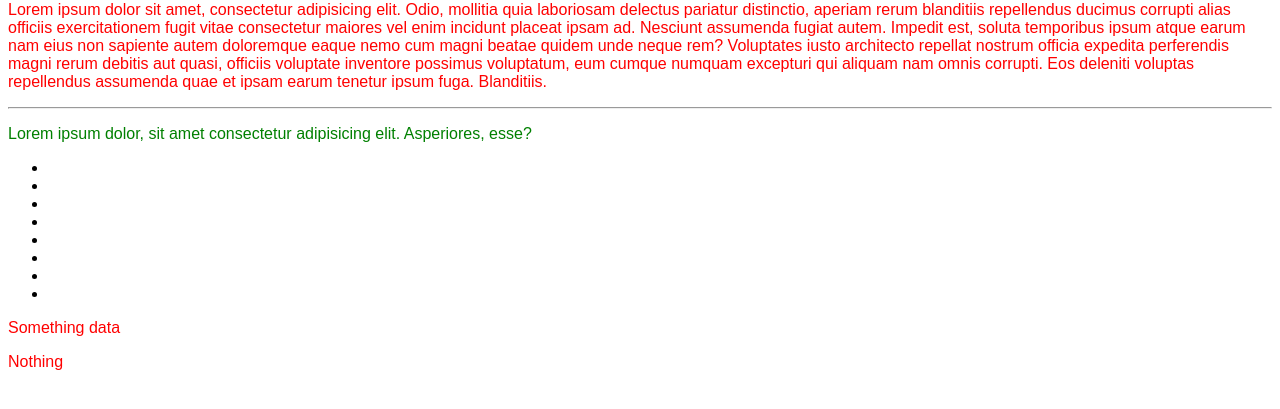
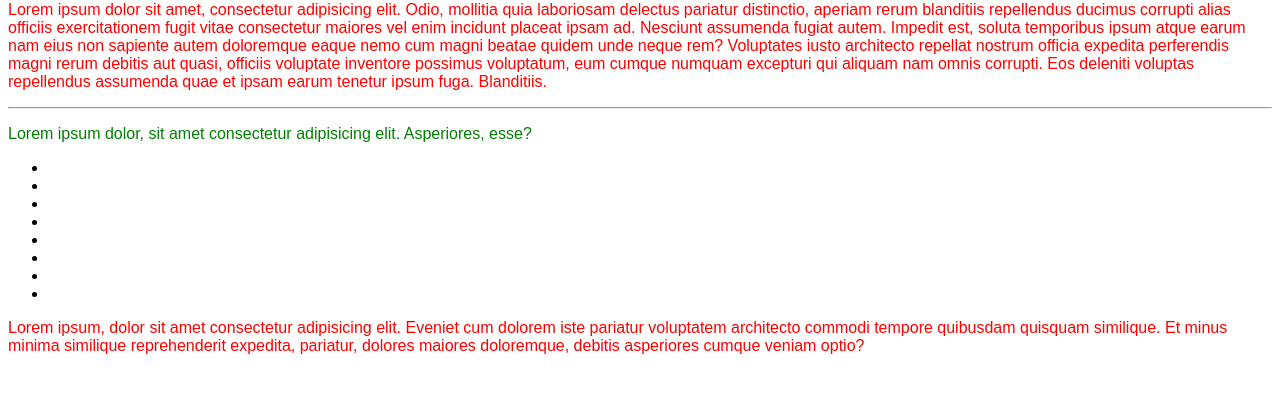
Before and after one commit to Shpachik/First-repository, a plain HTML site: page index.html in a window 1280 px wide. Shown: the part 79-488 px from the top of the page. Drawn offline with Linux system fonts and the light colour scheme.

Commit message:
third commit

```diff
--- a/index.html
+++ b/index.html
@@ -30,9 +30,7 @@
         <li></li>
     </ul>
     <ol></ol>
-    <p>Something data</p>
-    <p>Nothing</p>
-    </div>
+    <p>Lorem ipsum, dolor sit amet consectetur adipisicing elit. Eveniet cum dolorem iste pariatur voluptatem architecto commodi tempore quibusdam quisquam similique. Et minus minima similique reprehenderit expedita, pariatur, dolores maiores doloremque, debitis asperiores cumque veniam optio?</p>
 </body>
 
 </html>
```
